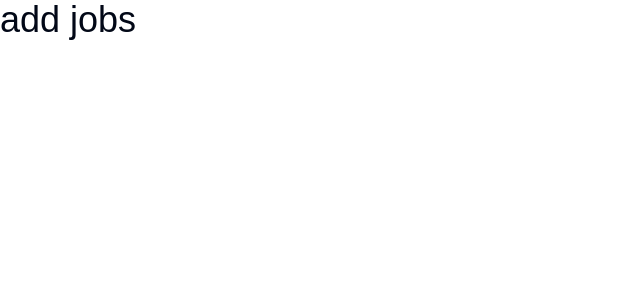
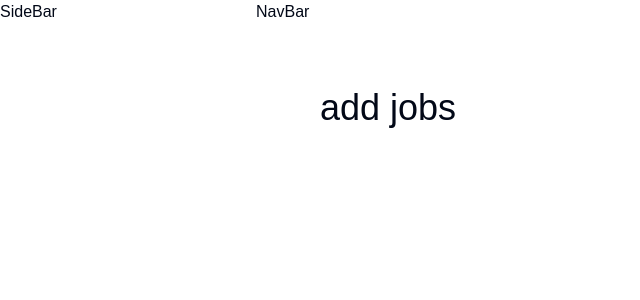
Before and after one commit to ChipLuxury-EWA/nextjs-course-smilga-application-tracker, a Next.js app: page /add-job in a window 1280 px wide. Shown: the top 300 px of the page, without its empty margins (0-640 px from the left). Built offline with nearby package versions, Linux system fonts and the light colour scheme.

Commit message:
added basic layout

```diff
--- /dev/null
+++ b/app/(dashboard)/_components/LinksDropdown.tsx
@@ -0,0 +1,4 @@
+const LinksDropdown = () => {
+  return <div>LinksDropdown</div>;
+};
+export default LinksDropdown;
--- /dev/null
+++ b/app/(dashboard)/_components/NavBar.tsx
@@ -0,0 +1,4 @@
+const NavBar = () => {
+  return <div>NavBar</div>;
+};
+export default NavBar;
--- /dev/null
+++ b/app/(dashboard)/_components/SideBar.tsx
@@ -0,0 +1,4 @@
+const SideBar = () => {
+  return <div>SideBar</div>;
+};
+export default SideBar;
--- /dev/null
+++ b/app/(dashboard)/_components/ThemeToggle.tsx
@@ -0,0 +1,4 @@
+const ThemeToggle = () => {
+  return <div>ThemeToggle</div>;
+};
+export default ThemeToggle;
--- a/app/(dashboard)/layout.tsx
+++ b/app/(dashboard)/layout.tsx
@@ -1,4 +1,18 @@
-const layout = ({ children }: {children: React.ReactNode}) => {
-  return <div>{children}</div>;
+import { PropsWithChildren } from "react";
+import NavBar from "./_components/NavBar";
+import SideBar from "./_components/SideBar";
+
+const layout = ({ children }: PropsWithChildren) => {
+  return (
+    <main className="grid lg:grid-cols-5">
+      <div className="hidden lg:block lg:col-span-1 lg:min-h-screen">
+        <SideBar />
+      </div>
+      <div className="lg:col-span-4 ">
+        <NavBar />
+        <div className="py-16 px-4 sm:px-8 lg:px-16">{children}</div>
+      </div>
+    </main>
+  );
 };
 export default layout;
--- /dev/null
+++ b/app/_components/Links.tsx
@@ -0,0 +1,30 @@
+import { Layers, AppWindow, AreaChart } from "lucide-react";
+
+type NavLink = {
+  href: string;
+  label: string;
+  icon: React.ReactNode;
+};
+
+const links: NavLink[] = [
+  {
+    href: "/add-job",
+    label: "Add job",
+    icon: <Layers />,
+  },
+  {
+    href: "/jobs",
+    label: "Jobs",
+    icon: <AppWindow />,
+  },
+  {
+    href: "/stats",
+    label: "Stats",
+    icon: <AreaChart />,
+  },
+];
+
+const Links = () => {
+  return <div>Links</div>;
+};
+export default Links;
```
